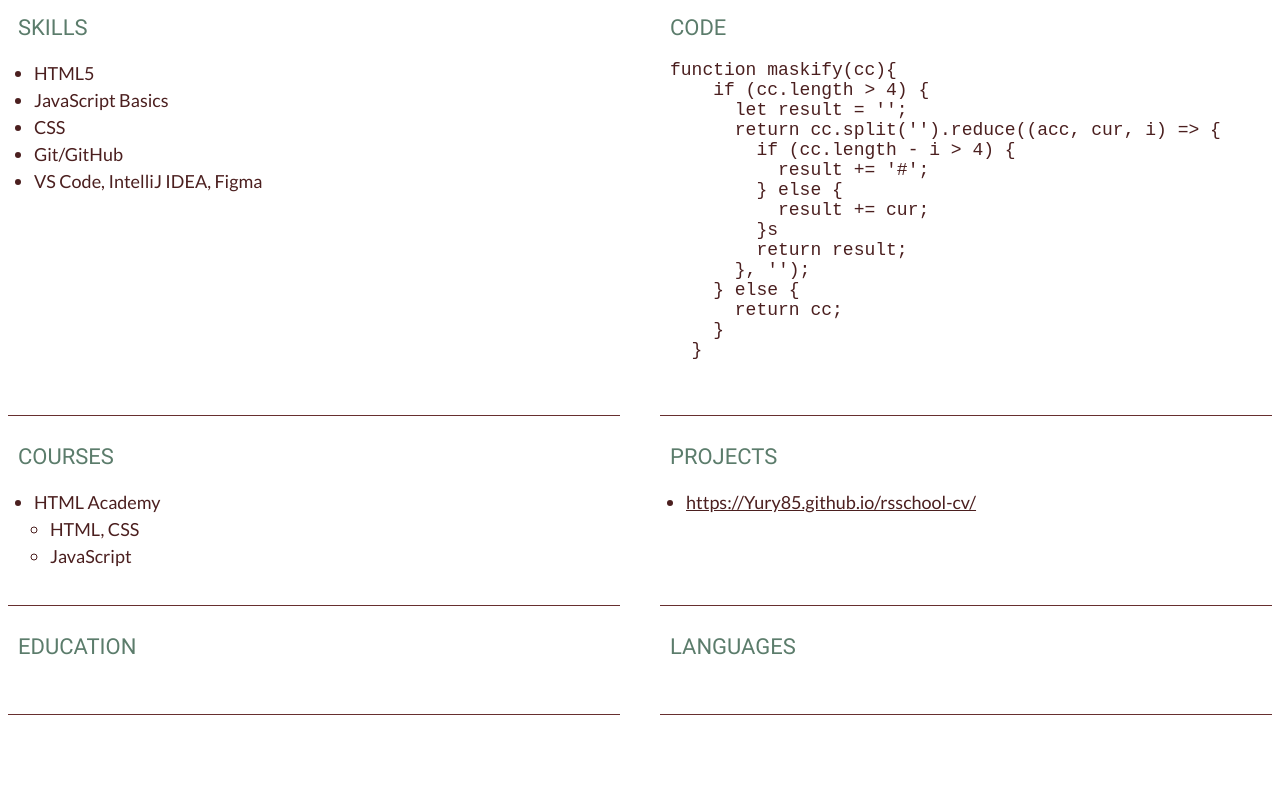
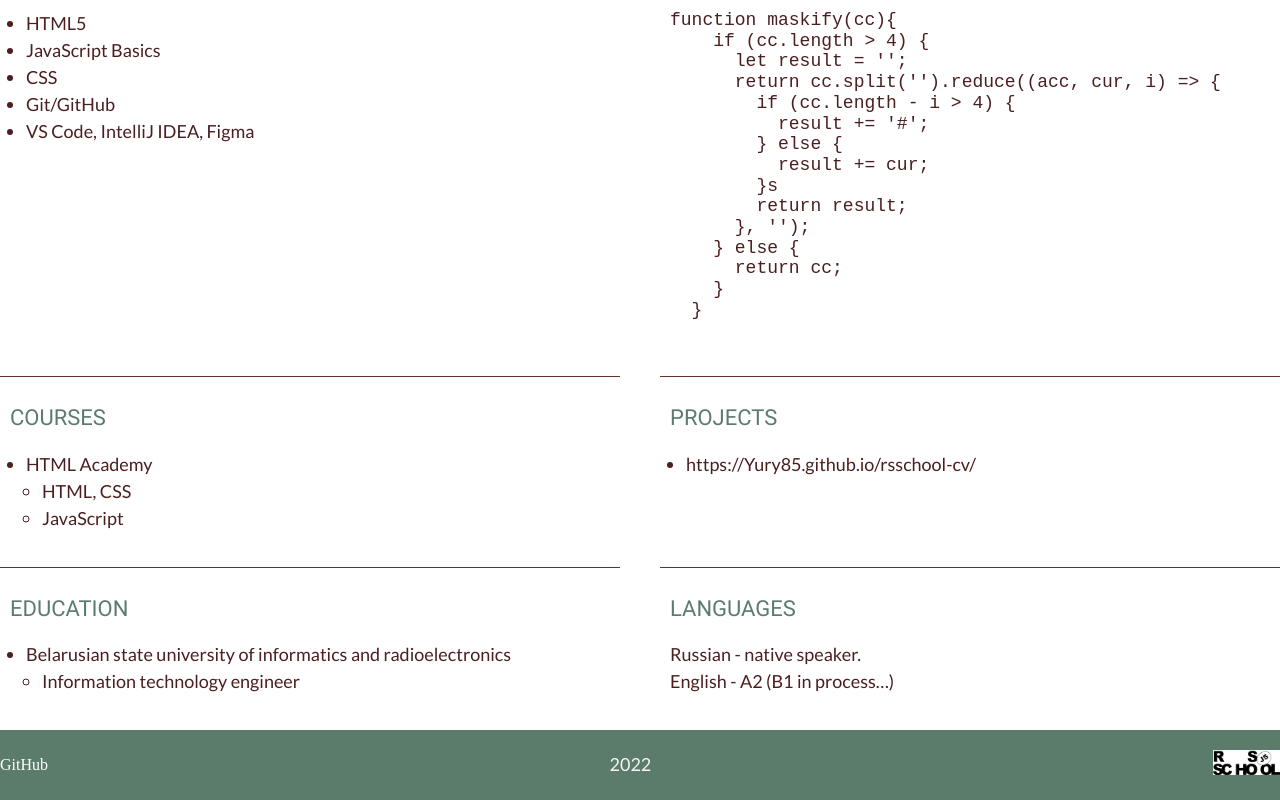
Before and after one commit to Yury85/rsschool-cv, a plain HTML site: page index.html in a window 1280 px wide. Shown: the part 663-1463 px from the top of the page. Before the commit the page ends 1386 px from the top, so only its background shows below. Drawn offline with nearby package versions, Linux system fonts and the light colour scheme.

Commit message:
feat:add footer in html

```diff
--- a/index.html
+++ b/index.html
@@ -5,14 +5,16 @@
     <meta http-equiv="X-UA-Compatible" content="IE=edge" >
     <meta name="viewport" content="width=device-width, initial-scale=1.0" >
     <title>CV</title>
+    <link rel="stylesheet" href="https://cdnjs.cloudflare.com/ajax/libs/normalize/8.0.1/normalize.css" integrity="sha512-oHDEc8Xed4hiW6CxD7qjbnI+B07vDdX7hEPTvn9pSZO1bcRqHp8mj9pyr+8RVC2GmtEfI2Bi9Ke9Ass0as+zpg==" crossorigin="anonymous" referrerpolicy="no-referrer" />
     <link rel="stylesheet" href="style.css" >
     <link rel="icon" href="assets/img/images.ico" >
   </head>
   <body>
     <header>
-      <div class="container">
-        <nav class="nav">
-          <ul class="nav-list">
+
+      <nav class="nav">
+        <div class="container">
+            <ul class="nav-list">
             <li class="nav-item">
               <a href="#contacts" class="nav-link">contacts</a>
             </li>
@@ -37,11 +39,11 @@
               <a href="#languages" class="nav-link">languages</a>
             </li>
           </ul>
+        </div>
         </nav>
-      </div>
     </header>
     <main>
-      <div class="div-container">
+      <div class="div-container container">
         <section class="section section-profile" id="profile">
           <img src="assets/img/Avatar_new.jpg" alt class="section-profile-foto" />
           <div class="section-profile-title">
@@ -165,11 +167,42 @@ function maskify(cc){
         </section>
         <section class="section" id="education">
           <h2 class="section-title">EDUCATION</h2>
+          <div>
+            <ul class="section-list">
+                <li class="section-item">
+                    Belarusian state university of informatics and radioelectronics
+                    <ul class="section-list">
+                        <li class="section-item">
+                            Information technology engineer
+                        </li>
+
+                    </ul>
+                </li>
+            </ul>
+          </div>
         </section>
         <section class="section" id="languages">
           <h2 class="section-title">LANGUAGES</h2>
+            <p>Russian - native speaker.</p>
+
+            <p>English - A2 (B1 in process…)</p>
         </section>
       </div>
     </main>
+    <footer class="footer">
+        <div class="container footer-content">
+            <div>
+                <a href="https://github.com/Yury85" class="GitHub" >
+                    GitHub
+                </a>
+            </div>
+            <p style="color: whitesmoke;">2022</p>
+            <div>
+                <a href="https://rs.school/js/"  >
+                    <img src="./img/RSschool_footer.png" class = "RSschool" alt="RSschool">
+                </a>
+            </div>
+        </div>
+    </footer>
   </body>
 </html>
--- a/style.css
+++ b/style.css
@@ -27,7 +27,8 @@
     display: flex;
     justify-content: flex-end;
     align-items: center;
-
+    margin: 0;
+    padding-left: 0;
 }
 
 html {
@@ -55,12 +56,12 @@ html {
     object-fit: cover;
     border-radius: 70%;
     box-shadow: 0 1px 4px rgb(0 0 0 / 60%);
-    filter: grayscale(0.2) brightness(1.05);
     transition: .3s;
 }
 
-.nav-item a:hover {
-    color: #4d2323;
+.nav-link:hover {
+    /* color: #4d2323; */
+    text-decoration: underline;
   }
 
 .section-profile-title {
@@ -86,6 +87,13 @@ html {
     border-bottom: 1px solid #672f2f;
 }
 
+.section:last-child {
+    border-bottom: none;
+}
+
+.section:nth-child(8) {
+    border-bottom: none;
+}
 .section-title {
     position: relative;
     padding: 0;
@@ -143,6 +151,7 @@ p {
     font-weight: 400;
     line-height: 1.5;
     color: #4b1f1f;
+    margin: 0;
 }
 
 .section-item {
@@ -156,6 +165,12 @@ p {
 
 .section-link {
     color: #5b7c6b;
+    text-decoration: none;
+}
+
+.section-link:hover {
+    color: #20769b;
+
 }
 
 .section-title {
@@ -190,9 +205,55 @@ pre {
 
 .project-link {
     color: #4b1f1f;
+    text-decoration: none;
 }
 
 .project-ul {
     margin: 0;
     padding: 0 0 0 16px;
 }
+
+.project-link:hover {
+    color: #20769b;
+}
+
+/*.section-item::before {
+    content: "";
+    position: absolute;
+    top: 8px;
+    left: 0px;
+    width: 10px;
+    height: 10px;
+    border: 1px solid #829985;
+    border-radius: 50%;
+}
+*/
+.footer {
+    background:#5b7c6b;
+
+}
+
+
+
+.footer-content {
+    display: flex;
+    justify-content: space-between;
+    align-items: center;
+    margin: 0 auto;
+    padding: 20px 0;
+}
+
+.RSschool {
+    weight: 50px;
+    height: 25px;;
+}
+
+.GitHub {
+    color: white;
+    text-decoration: none;
+}
+  @media (max-width: 768px) {
+    .section {
+      width: 100%;
+    }
+  }
```
Also changed, not shown: img/RSschool_footer.png (added).
